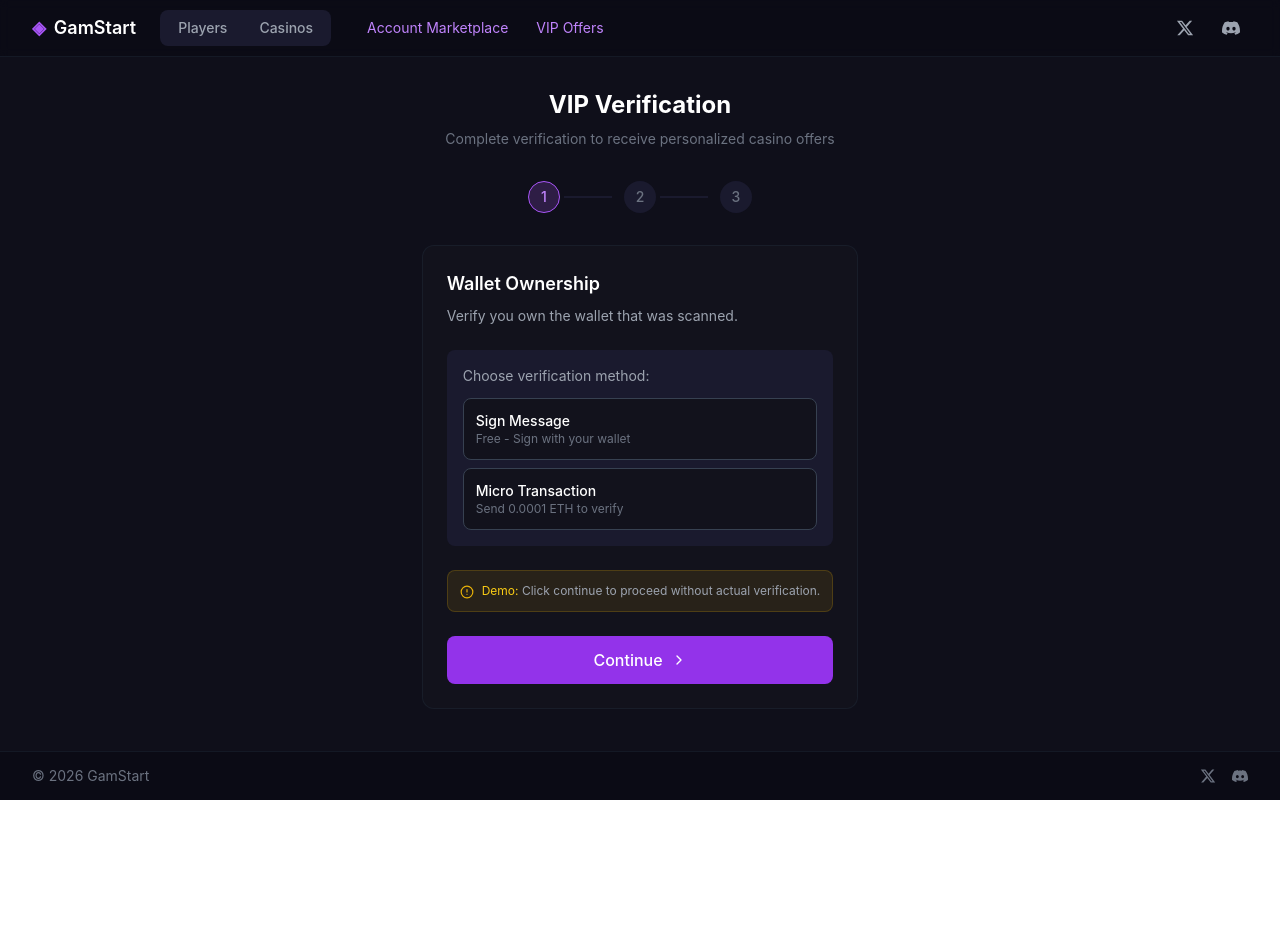
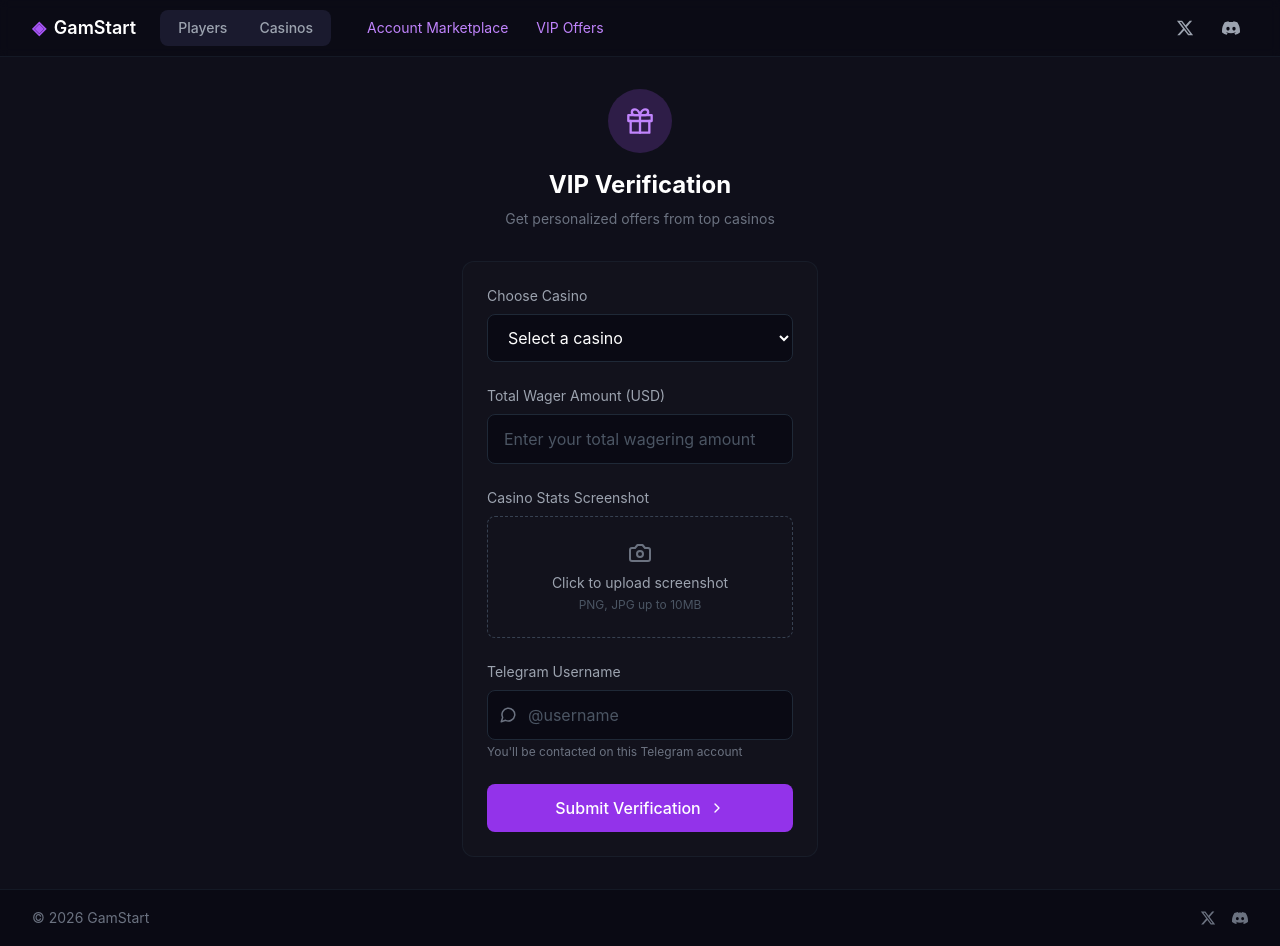
Before and after one commit to test12312as1/sadsa, a Next.js app: page /verify in a window 1280 px wide. Before the commit the page ends 800 px from the top, so only its background shows below. Built offline with nearby package versions, Linux system fonts and the light colour scheme.

Commit message:
Update page.js

```diff
--- a/app/verify/page.js
+++ b/app/verify/page.js
@@ -2,7 +2,7 @@
 
 import { useState, Suspense } from 'react';
 import { useSearchParams } from 'next/navigation';
-import { Gift, Upload, CheckCircle, Clock, AlertCircle, MessageSquare, Wallet, Camera, ChevronRight } from 'lucide-react';
+import { Gift, Upload, CheckCircle, Camera, MessageCircle, ChevronRight } from 'lucide-react';
 import Link from 'next/link';
 
 // Twitter/X Icon
@@ -19,59 +19,103 @@ const DiscordIcon = ({ size = 18 }) => (
   </svg>
 );
 
-const VERIFICATION_STEPS = [
-  {
-    id: 'wallet',
-    title: 'Wallet Ownership',
-    description: 'Prove you own the scanned wallet',
-    icon: Wallet
-  },
-  {
-    id: 'casino',
-    title: 'Casino Screenshot',
-    description: 'Upload proof of your VIP status',
-    icon: Camera
-  },
-  {
-    id: 'chat',
-    title: 'Username Verification',
-    description: 'Verify your casino username',
-    icon: MessageSquare
-  }
-];
+const CASINOS = ['Stake', 'Rollbit', 'Shuffle', 'Roobet', 'Gamdom', 'Rainbet', 'Duel', 'StakeUS', '500 Casino', 'BC.GAME'];
 
 function VerifyContent() {
   const searchParams = useSearchParams();
-  const walletParam = searchParams.get('wallet');
 
-  const [currentStep, setCurrentStep] = useState(0);
-  const [verificationComplete, setVerificationComplete] = useState(false);
   const [formData, setFormData] = useState({
-    casinoUsername: '',
-    preferredCasino: 'Stake',
+    casino: '',
+    wagerAmount: '',
+    telegram: ''
   });
-  const [uploadedFiles, setUploadedFiles] = useState({
-    casino: null,
-    chat: null
-  });
+  const [screenshot, setScreenshot] = useState(null);
+  const [submitted, setSubmitted] = useState(false);
+  const [loading, setLoading] = useState(false);
 
-  const handleFileUpload = (stepId, e) => {
+  const handleFileUpload = (e) => {
     const file = e.target.files?.[0];
     if (file) {
-      setUploadedFiles({
-        ...uploadedFiles,
-        [stepId]: { name: file.name }
-      });
+      setScreenshot({ name: file.name, file });
     }
   };
 
-  const handleNext = () => {
-    if (currentStep < VERIFICATION_STEPS.length - 1) {
-      setCurrentStep(currentStep + 1);
-    } else {
-      setVerificationComplete(true);
+  const handleSubmit = async (e) => {
+    e.preventDefault();
+    setLoading(true);
+
+    // Simulate API call
+    await new Promise(resolve => setTimeout(resolve, 1000));
+
+    setLoading(false);
+    setSubmitted(true);
+  };
+
+  if (submitted) {
+    return (
+      <div className="min-h-screen bg-[#0f0f1a] flex flex-col">
+        {/* Navbar */}
+        <nav className="border-b border-gray-800/50 bg-[#0a0a14]/80 backdrop-blur-sm sticky top-0 z-50">
+          <div className="max-w-7xl mx-auto px-4 sm:px-6 lg:px-8">
+            <div className="flex items-center justify-between h-14">
+              <div className="flex items-center gap-6">
+                <Link href="/" className="flex items-center gap-2 text-white font-semibold text-lg hover:opacity-80 transition-opacity">
+                  <span className="text-purple-500">◈</span>
+                  GamStart
+                </Link>
+
+                <div className="flex items-center bg-[#1a1a2e] rounded-lg p-0.5">
+                  <Link href="/" className="px-4 py-1.5 rounded-md text-sm font-medium text-gray-400 hover:text-gray-300 transition-all">
+                    Players
+                  </Link>
+                  <Link href="/?tab=platforms" className="px-4 py-1.5 rounded-md text-sm font-medium text-gray-400 hover:text-gray-300 transition-all">
+                    Casinos
+                  </Link>
+                </div>
+
+                <div className="hidden md:flex items-center gap-1">
+                  <Link href="/marketplace" className="px-3 py-1.5 text-sm text-purple-400 hover:text-purple-300 transition-colors">
+                    Account Marketplace
+                  </Link>
+                  <Link href="/vip-dashboard" className="px-3 py-1.5 text-sm text-purple-400 hover:text-purple-300 transition-colors">
+                    VIP Offers
+                  </Link>
+                </div>
+              </div>
+
+              <div className="flex items-center gap-3">
+                <a href="https://twitter.com" target="_blank" rel="noopener noreferrer" className="p-2 text-gray-400 hover:text-white transition-colors">
+                  <TwitterIcon size={18} />
+                </a>
+                <a href="https://discord.com" target="_blank" rel="noopener noreferrer" className="p-2 text-gray-400 hover:text-white transition-colors">
+                  <DiscordIcon size={18} />
+                </a>
+              </div>
+            </div>
+          </div>
+        </nav>
+
+        <main className="flex-1 max-w-2xl mx-auto px-4 sm:px-6 lg:px-8 py-8">
+          <div className="bg-[#12121c] rounded-xl p-8 border border-purple-500/20 text-center">
+            <div className="w-16 h-16 rounded-full bg-green-500/20 flex items-center justify-center mx-auto mb-4">
+              <CheckCircle className="text-green-400" size={32} />
+            </div>
+            <h1 className="text-2xl font-bold text-white mb-3">Verification Submitted</h1>
+            <p className="text-gray-400 mb-6">
+              Thank you for submitting your verification request. Our team will review your information and you will be contacted by <span className="text-purple-400 font-medium">@gamstartconcierge</span> on Telegram within a few hours.
+            </p>
+            <Link
+              href="/vip-dashboard"
+              className="inline-flex items-center gap-2 px-6 py-3 bg-purple-600 hover:bg-purple-500 text-white rounded-lg font-medium transition-colors"
+            >
+              Go to VIP Dashboard
+              <ChevronRight size={16} />
+            </Link>
+          </div>
+        </main>
+      </div>
+    );
   }
-  };
 
   return (
     <div className="min-h-screen bg-[#0f0f1a] flex flex-col">
@@ -117,133 +161,59 @@ function VerifyContent() {
       </nav>
 
       <main className="flex-1 max-w-2xl mx-auto px-4 sm:px-6 lg:px-8 py-8">
-        {!verificationComplete ? (
-          <>
         {/* Header */}
         <div className="text-center mb-8">
+          <div className="w-16 h-16 rounded-full bg-purple-500/20 flex items-center justify-center mx-auto mb-4">
+            <Gift className="text-purple-400" size={28} />
+          </div>
           <h1 className="text-2xl font-bold text-white mb-2">VIP Verification</h1>
-              <p className="text-sm text-gray-500">Complete verification to receive personalized casino offers</p>
+          <p className="text-sm text-gray-500">Get personalized offers from top casinos</p>
         </div>
 
-            {/* Progress */}
-            <div className="flex items-center justify-center gap-2 mb-8">
-              {VERIFICATION_STEPS.map((step, index) => (
-                <div key={step.id} className="flex items-center">
-                  <div className={`w-8 h-8 rounded-full flex items-center justify-center text-sm font-medium ${
-                    index < currentStep
-                      ? 'bg-purple-500 text-white'
-                      : index === currentStep
-                        ? 'bg-purple-500/20 text-purple-400 border border-purple-500'
-                        : 'bg-[#1a1a2e] text-gray-500'
-                  }`}>
-                    {index < currentStep ? <CheckCircle size={14} /> : index + 1}
-                  </div>
-                  {index < VERIFICATION_STEPS.length - 1 && (
-                    <div className={`w-12 h-0.5 mx-1 ${
-                      index < currentStep ? 'bg-purple-500' : 'bg-[#1a1a2e]'
-                    }`} />
-                  )}
-                </div>
+        {/* Verification Form */}
+        <div className="bg-[#12121c] rounded-xl p-6 border border-gray-800/50">
+          <form onSubmit={handleSubmit} className="space-y-6">
+            {/* Casino Selection */}
+            <div>
+              <label className="block text-sm text-gray-400 mb-2">Choose Casino</label>
+              <select
+                value={formData.casino}
+                onChange={(e) => setFormData({ ...formData, casino: e.target.value })}
+                className="w-full bg-[#0a0a14] border border-gray-800 rounded-lg px-4 py-3 text-white focus:outline-none focus:border-purple-500"
+                required
+              >
+                <option value="">Select a casino</option>
+                {CASINOS.map(casino => (
+                  <option key={casino} value={casino} className="bg-[#0a0a14]">{casino}</option>
                 ))}
-            </div>
-
-            {/* Step Content */}
-            <div className="bg-[#12121c] rounded-xl p-6 border border-gray-800/50">
-              {/* Step 0: Wallet */}
-              {currentStep === 0 && (
-                <div className="space-y-6">
-                  <div>
-                    <h2 className="text-lg font-semibold text-white mb-2">Wallet Ownership</h2>
-                    <p className="text-sm text-gray-400">
-                      Verify you own the wallet that was scanned.
-                    </p>
-                  </div>
-
-                  {walletParam && (
-                    <div className="bg-[#1a1a2e] rounded-lg p-3">
-                      <div className="text-xs text-gray-500 mb-1">Connected Wallet</div>
-                      <div className="font-mono text-sm text-gray-300 break-all">{walletParam}</div>
-                    </div>
-                  )}
-
-                  <div className="bg-[#1a1a2e] rounded-lg p-4">
-                    <div className="text-sm text-gray-400 mb-3">Choose verification method:</div>
-                    <div className="space-y-2">
-                      <button className="w-full p-3 bg-[#12121c] hover:bg-[#252540] rounded-lg border border-gray-700 hover:border-purple-500/50 text-left transition-all">
-                        <div className="text-sm text-white font-medium">Sign Message</div>
-                        <div className="text-xs text-gray-500">Free - Sign with your wallet</div>
-                      </button>
-                      <button className="w-full p-3 bg-[#12121c] hover:bg-[#252540] rounded-lg border border-gray-700 hover:border-purple-500/50 text-left transition-all">
-                        <div className="text-sm text-white font-medium">Micro Transaction</div>
-                        <div className="text-xs text-gray-500">Send 0.0001 ETH to verify</div>
-                      </button>
-                    </div>
-                  </div>
-
-                  <div className="bg-yellow-500/10 border border-yellow-500/20 rounded-lg p-3">
-                    <div className="flex items-start gap-2">
-                      <AlertCircle className="text-yellow-500 flex-shrink-0 mt-0.5" size={14} />
-                      <p className="text-xs text-gray-400">
-                        <span className="text-yellow-400">Demo:</span> Click continue to proceed without actual verification.
-                      </p>
-                    </div>
-                  </div>
-
-                  <button
-                    onClick={handleNext}
-                    className="w-full py-3 bg-purple-600 hover:bg-purple-500 text-white rounded-lg font-medium transition-colors flex items-center justify-center gap-2"
-                  >
-                    Continue
-                    <ChevronRight size={16} />
-                  </button>
-                </div>
-              )}
-
-              {/* Step 1: Casino Screenshot */}
-              {currentStep === 1 && (
-                <div className="space-y-6">
-                  <div>
-                    <h2 className="text-lg font-semibold text-white mb-2">Casino Screenshot</h2>
-                    <p className="text-sm text-gray-400">
-                      Upload a screenshot showing your VIP status.
-                    </p>
-                  </div>
-
-                  <div>
-                    <label className="block text-sm text-gray-400 mb-2">Casino</label>
-                    <select
-                      value={formData.preferredCasino}
-                      onChange={(e) => setFormData({ ...formData, preferredCasino: e.target.value })}
-                      className="w-full bg-[#1a1a2e] border border-gray-700 rounded-lg px-3 py-2.5 text-sm text-white focus:outline-none focus:border-purple-500"
-                    >
-                      <option>Stake</option>
-                      <option>Rollbit</option>
-                      <option>Shuffle</option>
-                      <option>Roobet</option>
-                      <option>Gamdom</option>
               </select>
             </div>
 
+            {/* Wager Amount */}
             <div>
-                    <label className="block text-sm text-gray-400 mb-2">Username</label>
+              <label className="block text-sm text-gray-400 mb-2">Total Wager Amount (USD)</label>
               <input
-                      type="text"
-                      placeholder="Your casino username"
-                      value={formData.casinoUsername}
-                      onChange={(e) => setFormData({ ...formData, casinoUsername: e.target.value })}
-                      className="w-full bg-[#1a1a2e] border border-gray-700 rounded-lg px-3 py-2.5 text-sm text-white placeholder-gray-500 focus:outline-none focus:border-purple-500"
+                type="number"
+                step="0.01"
+                value={formData.wagerAmount}
+                onChange={(e) => setFormData({ ...formData, wagerAmount: e.target.value })}
+                placeholder="Enter your total wagering amount"
+                className="w-full bg-[#0a0a14] border border-gray-800 rounded-lg px-4 py-3 text-white placeholder-gray-600 focus:outline-none focus:border-purple-500"
+                required
               />
             </div>
 
+            {/* Screenshot Upload */}
             <div>
-                    <label className="block text-sm text-gray-400 mb-2">Screenshot</label>
+              <label className="block text-sm text-gray-400 mb-2">Casino Stats Screenshot</label>
               <div className="border border-dashed border-gray-700 rounded-lg p-6 text-center relative hover:border-purple-500/50 transition-colors">
-                      {uploadedFiles.casino ? (
-                        <div className="space-y-1">
+                {screenshot ? (
+                  <div className="space-y-2">
                     <CheckCircle className="text-purple-400 mx-auto" size={24} />
-                          <div className="text-sm text-white">{uploadedFiles.casino.name}</div>
+                    <div className="text-sm text-white">{screenshot.name}</div>
                     <button
-                            onClick={() => setUploadedFiles({ ...uploadedFiles, casino: null })}
+                      type="button"
+                      onClick={() => setScreenshot(null)}
                       className="text-xs text-gray-500 hover:text-purple-400"
                     >
                       Remove
@@ -251,128 +221,55 @@ function VerifyContent() {
                   </div>
                 ) : (
                   <>
-                          <Upload className="text-gray-500 mx-auto mb-2" size={24} />
-                          <div className="text-sm text-gray-400">Click to upload</div>
+                    <Camera className="text-gray-500 mx-auto mb-2" size={24} />
+                    <div className="text-sm text-gray-400 mb-1">Click to upload screenshot</div>
+                    <div className="text-xs text-gray-600">PNG, JPG up to 10MB</div>
                     <input
                       type="file"
                       accept="image/*"
-                            onChange={(e) => handleFileUpload('casino', e)}
+                      onChange={handleFileUpload}
                       className="absolute inset-0 opacity-0 cursor-pointer"
+                      required
                     />
                   </>
                 )}
               </div>
             </div>
 
-                  <div className="flex gap-3">
+            {/* Telegram */}
+            <div>
+              <label className="block text-sm text-gray-400 mb-2">Telegram Username</label>
+              <div className="relative">
+                <MessageCircle className="absolute left-3 top-1/2 -translate-y-1/2 text-gray-500" size={18} />
+                <input
+                  type="text"
+                  value={formData.telegram}
+                  onChange={(e) => setFormData({ ...formData, telegram: e.target.value })}
+                  placeholder="@username"
+                  className="w-full bg-[#0a0a14] border border-gray-800 rounded-lg pl-10 pr-4 py-3 text-white placeholder-gray-600 focus:outline-none focus:border-purple-500"
+                  required
+                />
+              </div>
+              <p className="text-xs text-gray-500 mt-1">You'll be contacted on this Telegram account</p>
+            </div>
+
+            {/* Submit Button */}
             <button
-                      onClick={() => setCurrentStep(0)}
-                      className="flex-1 py-2.5 bg-[#1a1a2e] hover:bg-[#252540] text-gray-300 rounded-lg font-medium transition-colors"
+              type="submit"
+              disabled={loading}
+              className="w-full py-3 bg-purple-600 hover:bg-purple-500 text-white rounded-lg font-medium transition-colors disabled:opacity-50 disabled:cursor-not-allowed flex items-center justify-center gap-2"
             >
-                      Back
-                    </button>
-                    <button
-                      onClick={handleNext}
-                      className="flex-1 py-2.5 bg-purple-600 hover:bg-purple-500 text-white rounded-lg font-medium transition-colors flex items-center justify-center gap-2"
-                    >
-                      Continue
+              {loading ? 'Submitting...' : 'Submit Verification'}
               <ChevronRight size={16} />
             </button>
+          </form>
         </div>
-                </div>
-              )}
-
-              {/* Step 2: Chat Verification */}
-              {currentStep === 2 && (
-                <div className="space-y-6">
-                  <div>
-                    <h2 className="text-lg font-semibold text-white mb-2">Username Verification</h2>
-                    <p className="text-sm text-gray-400">
-                      Post a message in casino chat to verify your username.
-                    </p>
-                  </div>
-
-                  <div className="bg-[#1a1a2e] rounded-lg p-4 space-y-3">
-                    <div className="text-sm text-gray-400">Post this in {formData.preferredCasino}'s chat:</div>
-                    <div className="bg-[#0f0f1a] rounded p-3 font-mono text-sm text-purple-300 break-all">
-                      GamStart Verify: GS-{Date.now().toString(36).toUpperCase().slice(0, 6)}
-                    </div>
-                    <div className="text-xs text-gray-500">Then screenshot the chat showing your message</div>
-                  </div>
-
-                  <div>
-                    <label className="block text-sm text-gray-400 mb-2">Chat Screenshot</label>
-                    <div className="border border-dashed border-gray-700 rounded-lg p-6 text-center relative hover:border-purple-500/50 transition-colors">
-                      {uploadedFiles.chat ? (
-                        <div className="space-y-1">
-                          <CheckCircle className="text-purple-400 mx-auto" size={24} />
-                          <div className="text-sm text-white">{uploadedFiles.chat.name}</div>
-                          <button
-                            onClick={() => setUploadedFiles({ ...uploadedFiles, chat: null })}
-                            className="text-xs text-gray-500 hover:text-purple-400"
-                          >
-                            Remove
-                          </button>
-                        </div>
-                      ) : (
-                        <>
-                          <Upload className="text-gray-500 mx-auto mb-2" size={24} />
-                          <div className="text-sm text-gray-400">Click to upload</div>
-                          <input
-                            type="file"
-                            accept="image/*"
-                            onChange={(e) => handleFileUpload('chat', e)}
-                            className="absolute inset-0 opacity-0 cursor-pointer"
-                          />
-                        </>
-                      )}
-                    </div>
-                  </div>
-
-                  <div className="flex gap-3">
-                    <button
-                      onClick={() => setCurrentStep(1)}
-                      className="flex-1 py-2.5 bg-[#1a1a2e] hover:bg-[#252540] text-gray-300 rounded-lg font-medium transition-colors"
-                    >
-                      Back
-                    </button>
-                    <button
-                      onClick={handleNext}
-                      className="flex-1 py-2.5 bg-purple-600 hover:bg-purple-500 text-white rounded-lg font-medium transition-colors flex items-center justify-center gap-2"
-                    >
-                      Complete
-                      <CheckCircle size={16} />
-                    </button>
-                  </div>
-                </div>
-              )}
-            </div>
-          </>
-        ) : (
-          /* Verification Complete */
-          <div className="text-center py-12">
-            <div className="w-16 h-16 rounded-full bg-purple-500/20 flex items-center justify-center mx-auto mb-4">
-              <CheckCircle className="text-purple-400" size={32} />
-            </div>
-            <h2 className="text-2xl font-bold text-white mb-2">Verification Submitted</h2>
-            <p className="text-gray-400 mb-8 max-w-md mx-auto">
-              Your verification is being reviewed. You'll receive offers from casinos once approved.
-            </p>
-            <Link
-              href="/vip-dashboard"
-              className="inline-flex items-center gap-2 px-6 py-3 bg-purple-600 hover:bg-purple-500 text-white rounded-lg font-medium transition-colors"
-            >
-              View VIP Dashboard
-              <ChevronRight size={18} />
-            </Link>
-          </div>
-        )}
       </main>
 
       {/* Footer */}
-      <footer className="border-t border-gray-800/50 bg-[#0a0a14]/80">
+      <footer className="border-t border-gray-800/50 bg-[#0a0a14]">
         <div className="max-w-7xl mx-auto px-4 sm:px-6 lg:px-8">
-          <div className="flex items-center justify-between h-12">
+          <div className="flex items-center justify-between h-14">
             <div className="text-gray-500 text-sm">© 2026 GamStart</div>
             <div className="flex items-center gap-4">
               <a href="https://twitter.com" target="_blank" rel="noopener noreferrer" className="text-gray-500 hover:text-white transition-colors">
```
Lines whose indentation alone changed are shown as unchanged.
